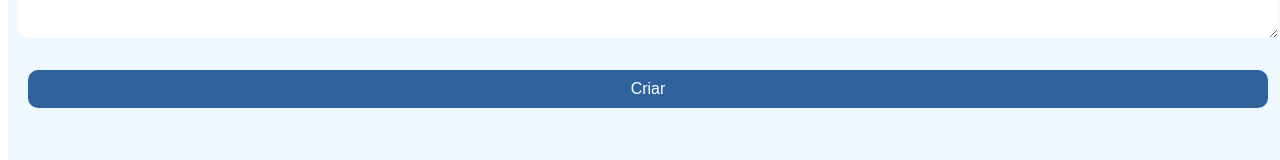
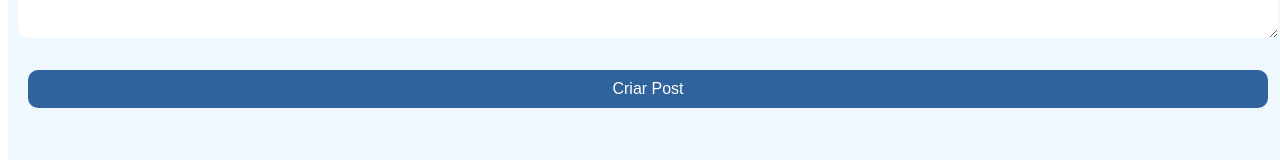
Before and after one commit to reinnerh/FirstBlog, a Vue app: page /create in a window 1280 px wide. Shown: the part 344-504 px from the top of the page. Built offline with nearby package versions, Linux system fonts and the light colour scheme.

Commit message:
edita texto do botao

```diff
--- a/src/Components/PostForm.vue
+++ b/src/Components/PostForm.vue
@@ -11,7 +11,8 @@ export default {
         content: this.post?.content || "",
         /*para pegar as infos colocadas*/
       },
-      editable: Boolean(this.post)
+      editable: Boolean(this.post),
+      buttonText: Boolean(this.post) === true ? "Editar Post" : "Criar Post"
     };
   },
   methods: {
@@ -68,7 +69,7 @@ export default {
       cols="50"
     ></textarea>
 
-    <button type="button" @click="handleCreatePost">Criar</button>
+    <button type="button" @click="handleCreatePost">{{buttonText}}</button>
   </form>
 </template>
 
```
